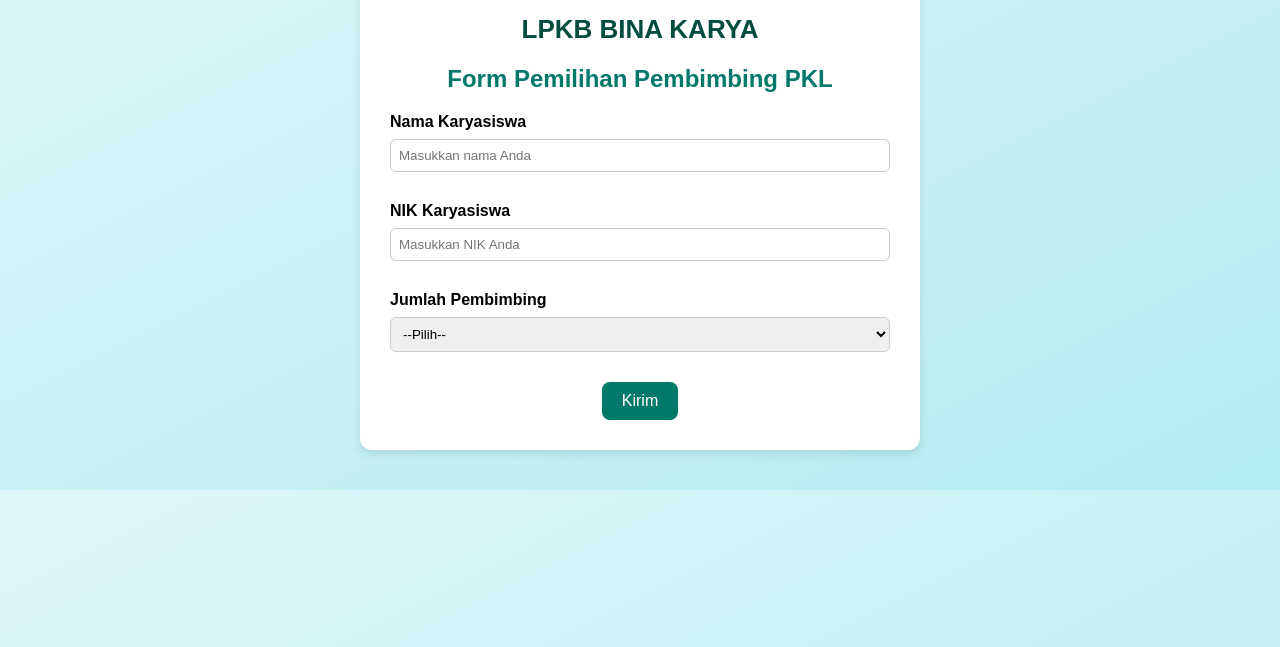
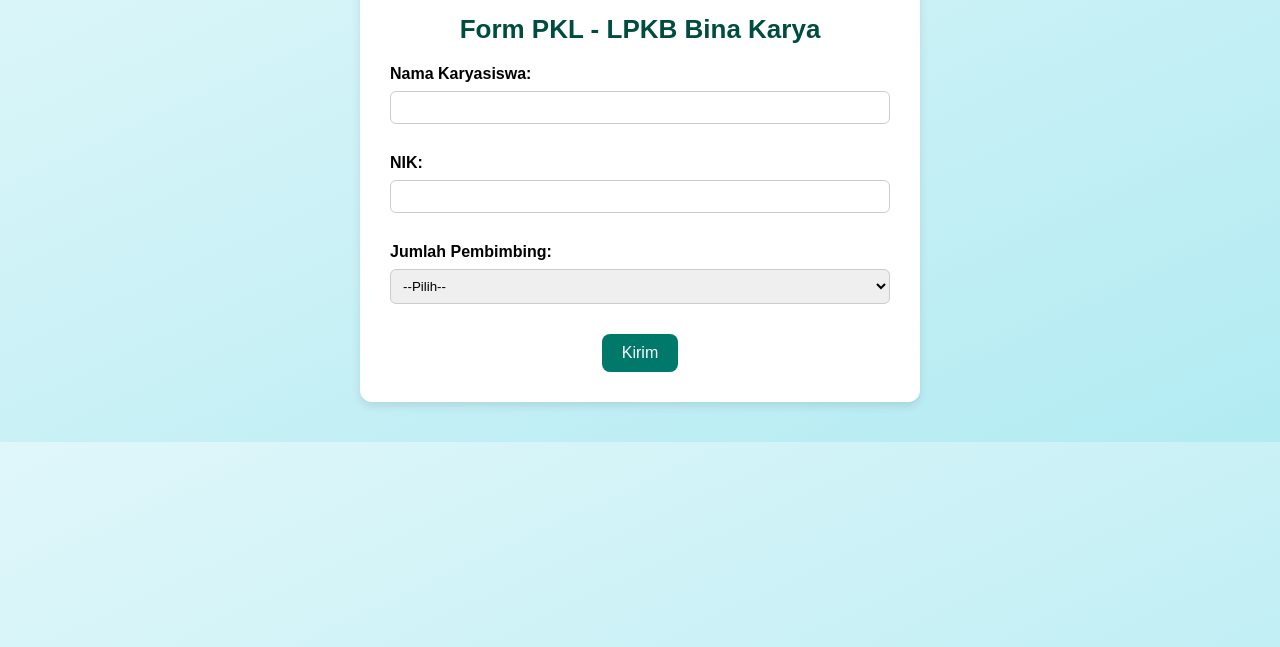
Before and after one commit to saxadef/form-pkl-binakarya, a plain HTML site: page index.html in a window 1280 px wide. Shown: the part 153-800 px from the top of the page. Drawn offline with Linux system fonts and the light colour scheme.

Commit message:
Update index.html

```diff
--- a/index.html
+++ b/index.html
@@ -2,34 +2,33 @@
 <html lang="id">
 <head>
   <meta charset="UTF-8" />
-  <meta name="viewport" content="width=device-width, initial-scale=1" />
-  <title>Form Pembimbing PKL - LPKB BINA KARYA</title>
+  <meta name="viewport" content="width=device-width, initial-scale=1.0" />
+  <title>Form PKL - LPKB Bina Karya</title>
   <link rel="stylesheet" href="style.css" />
 </head>
 <body>
   <div class="container">
-    <!-- Tambahkan logo di sini -->
-    <img src="logobk.png" alt="Logo LPKB BINA KARYA" class="logo" />
+    <img src="logobk.png" alt="Logo LPKB" class="logo">
+    <h1>Form PKL - LPKB Bina Karya</h1>
 
-    <h1>LPKB BINA KARYA</h1>
-    <h2>Form Pemilihan Pembimbing PKL</h2>
+    <form action="https://formspree.io/f/mblyryre" method="POST" id="pklForm">
+      <label for="nama">Nama Karyasiswa:</label>
+      <input type="text" id="nama" name="nama" required />
 
-    <label for="nama">Nama Karyasiswa</label>
-    <input type="text" id="nama" placeholder="Masukkan nama Anda" />
+      <label for="nik">NIK:</label>
+      <input type="text" id="nik" name="nik" required />
 
-    <label for="nik">NIK Karyasiswa</label>
-    <input type="text" id="nik" placeholder="Masukkan NIK Anda" />
+      <label for="jumlah">Jumlah Pembimbing:</label>
+      <select id="jumlah" name="jumlah" onchange="tampilkanPembimbing()" required>
+        <option value="">--Pilih--</option>
+        <option value="1">1 Pembimbing</option>
+        <option value="2">2 Pembimbing</option>
+      </select>
 
-    <label for="jumlah">Jumlah Pembimbing</label>
-    <select id="jumlah" onchange="tampilkanPembimbing()">
-      <option value="">--Pilih--</option>
-      <option value="1">1 Pembimbing</option>
-      <option value="2">2 Pembimbing</option>
-    </select>
+      <div id="formPembimbing"></div>
 
-    <div id="formPembimbing"></div>
-
-    <button onclick="submitForm()">Kirim</button>
+      <button type="submit">Kirim</button>
+    </form>
   </div>
 
   <script src="script.js"></script>
```
